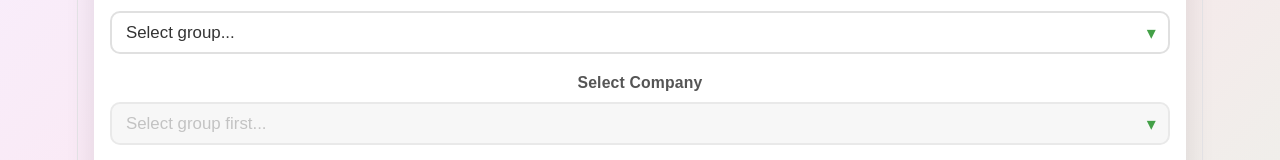
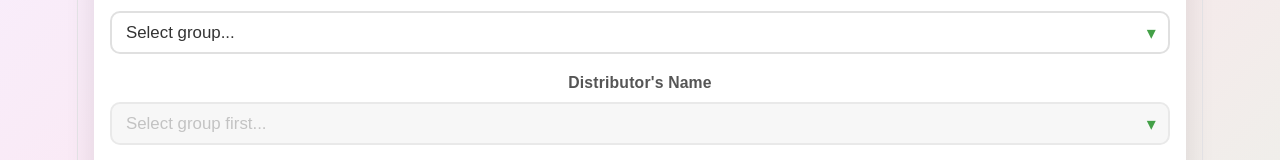
Before and after one commit to arpitkunwar27-del/LorealApp, a React (Vite) app: page / in a window 1280 px wide. Shown: the part 295-455 px from the top of the page. Built offline with nearby package versions, Linux system fonts and the light colour scheme.

Commit message:
Initial commit

```diff
--- a/src/App.jsx
+++ b/src/App.jsx
@@ -73,7 +73,7 @@ function App() {
     (Number(target.may) || 0) +
     (Number(target.june) || 0);
 
-  const quarterlyBalance = quarterlyTarget - quarterlyAchievement;
+  const quarterlyBalance = quarterlyAchievement - quarterlyTarget; // ✅ Fixed
 
   return (
     <div className="container">
@@ -86,10 +86,8 @@ function App() {
       <h2 className="section-title">Quarterly Performance Tracker</h2>
       <div className="card">
 
-        {/* Mumbai Region Label */}
         <div className="region-label">Mumbai Region</div>
 
-        {/* Dropbox 1 - Group Selector */}
         <div className="company-input-wrapper">
           <label htmlFor="dropbox1">Select Group</label>
           <div className="select-wrapper">
@@ -106,9 +104,8 @@ function App() {
           </div>
         </div>
 
-        {/* Dropbox 2 - Company Selector */}
         <div className="company-input-wrapper">
-          <label htmlFor="dropbox2">Select Company</label>
+          <label htmlFor="dropbox2">Distributor's Name</label>
           <div className="select-wrapper">
             <select
               id="dropbox2"
@@ -130,7 +127,6 @@ function App() {
           </div>
         </div>
 
-        {/* Outlet Name */}
         <div className="company-input-wrapper">
           <label htmlFor="companyName">Outlet Name</label>
           <input
@@ -182,8 +178,8 @@ function App() {
                   <td>
                     {target[month] === "" && achievement[month] === ""
                       ? ""
-                      : (Number(target[month]) || 0) -
-                        (Number(achievement[month]) || 0)}
+                      : (Number(achievement[month]) || 0) -
+                        (Number(target[month]) || 0)} {/* ✅ Fixed */}
                   </td>
                 </tr>
               ))}
```
